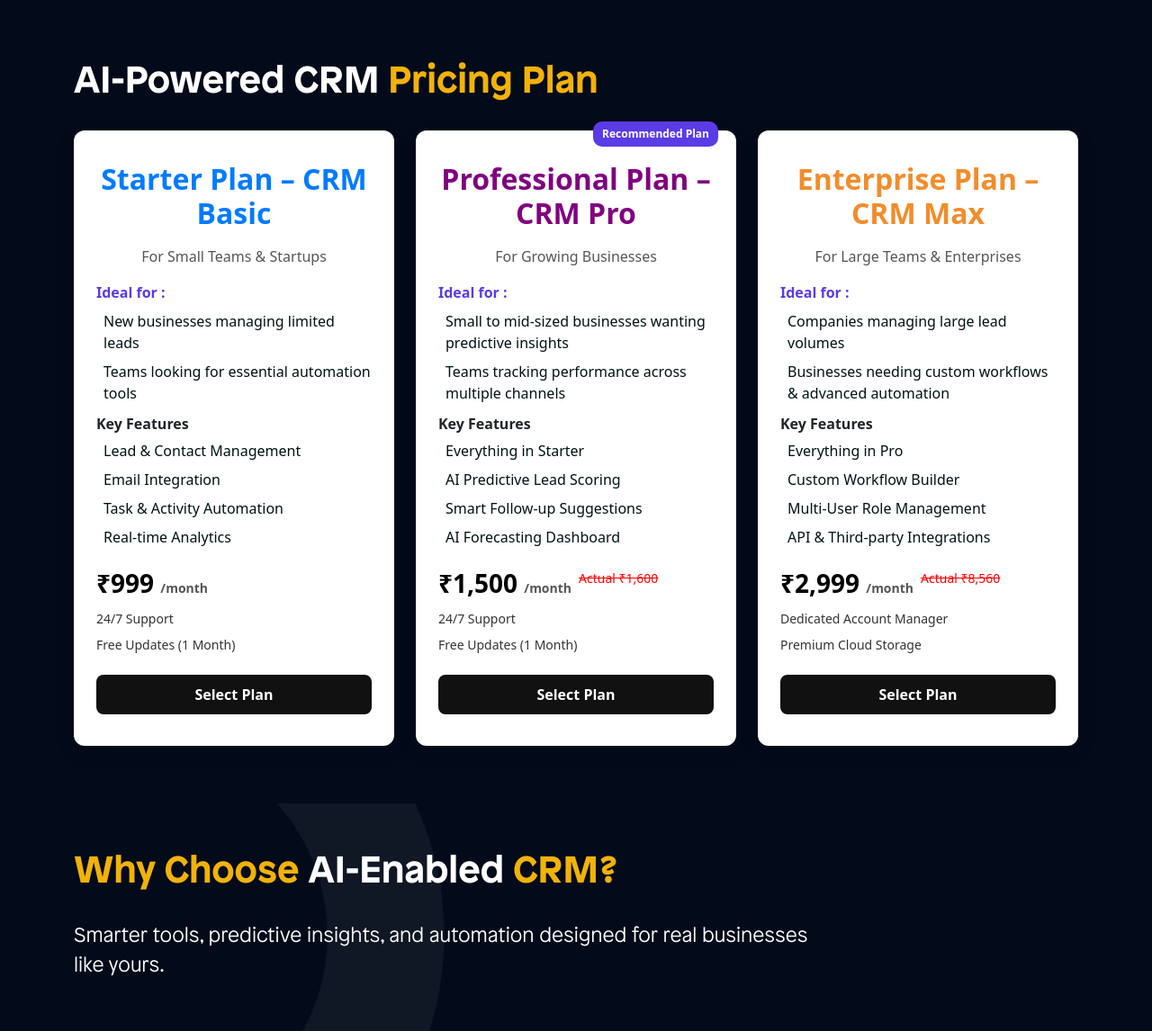
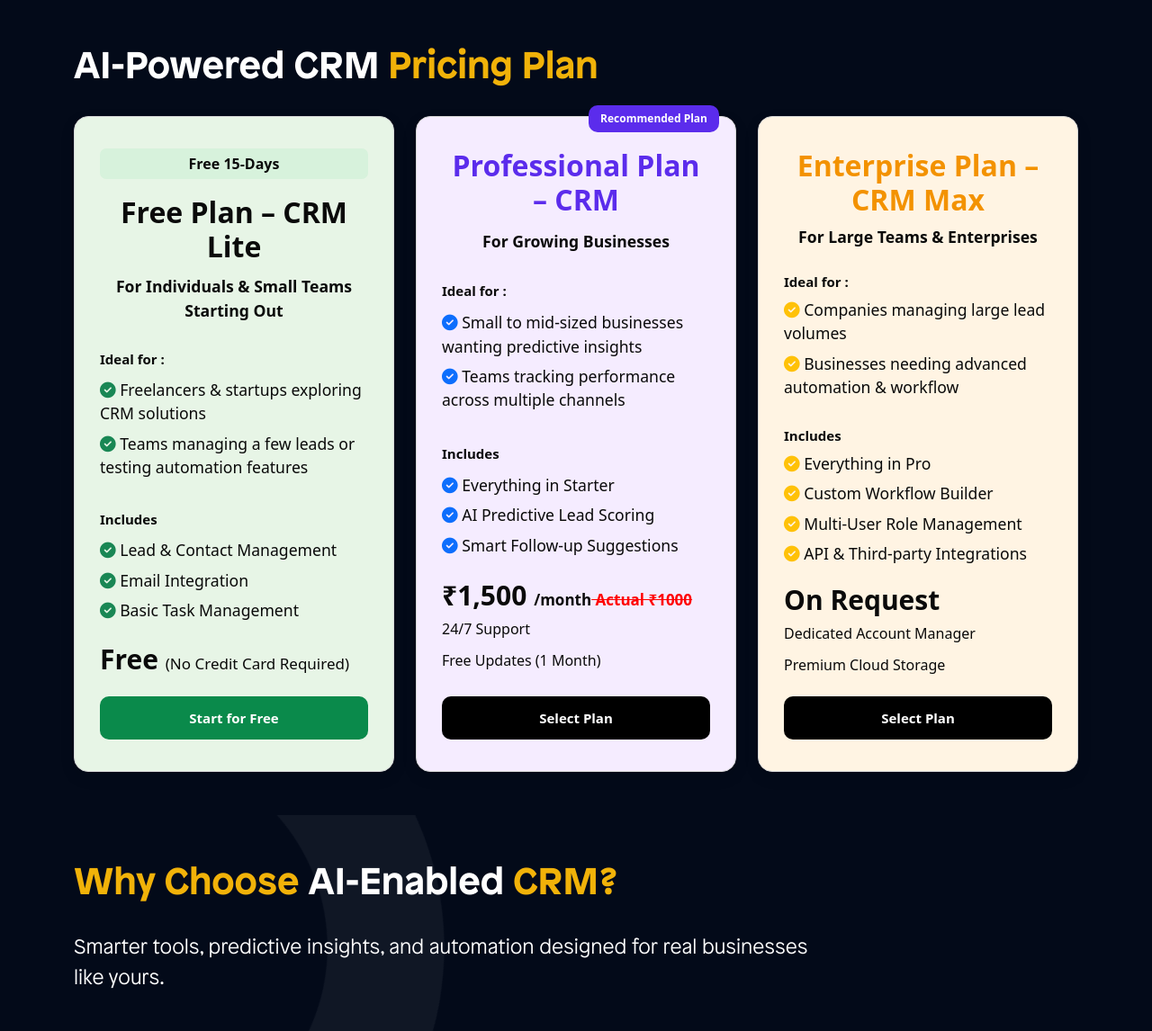
Before and after one commit to psdigitise/crm-django, a Django app: page / in a window 1280 px wide. Shown: the part 1804-2950 px from the top of the page at 90% size. Run offline with Django 5.2, Linux system fonts and the light colour scheme; style sheets or scripts are compiled from the project's sources; some libraries are stand-ins or nearby versions.

Commit message:
Santhosh Plan Update

```diff
--- a/mysite/myapp/static/scss/crm/_crm-plan.scss
+++ b/mysite/myapp/static/scss/crm/_crm-plan.scss
@@ -1,113 +1,157 @@
+$green-bg: #e7f5e6;
+$lavender-bg: #f5ecff;
+$cream-bg: #fff4e3;
+$primary-purple: #5b2cec;
+$orange: #f39200;
+$text-dark: #0a0a0a;
 
 .crm-pricing-section {
-  padding: 4rem 0;
-  position: relative;
-  overflow: hidden;
+  padding:3rem 0rem;
 
+  li{
+    list-style: none;
+  }
+
+  ul{
+    margin-bottom: 0.5rem;
+  }
 
   .pricing-card {
-  background: #fff;
-  border-radius: 12px;
-  box-shadow: 0 8px 25px rgba(0,0,0,0.08);
-  padding: 35px 25px;
-  position: relative;
-  transition: 0.3s;
     height: 100%;
+    border-radius: 16px;
+    border: 1px solid #d6d6d6;
+    padding: 35px 28px;
     display: flex;
     flex-direction: column;
     justify-content: space-between;
+    min-height: 620px;
+    background: #fff;
+    box-shadow: 0 6px 16px rgba(0,0,0,0.12);
+    transition: .25s ease-in-out;
+
+    &:hover {
+      transform: translateY(-6px);
+      box-shadow: 0 10px 26px rgba(0,0,0,0.18);
     }
-.pricing-card:hover {
-  transform: translateY(-6px);
-  box-shadow: 0 15px 35px rgba(0,0,0,0.15);
-}
+
     .plan-title {
       font-size: 2rem;
+      font-weight: 800;
+      text-align: center;
+      margin-bottom: 8px;
+      color: $text-dark;
+    }
+
+    .plan-sub {
+      font-size: 1.1rem;
+      text-align: center;
+      font-weight: 600;
+      color: $text-dark;
+      margin-bottom: 0.7rem;
+    }
+
+    .section-label {
+      font-size: 15px;
       font-weight: 700;
-  margin-bottom: 1rem;
-  text-align: center;
-}
-.plan-sub {
-  color: #555;
-  font-weight: 500;
-  margin-bottom: 1rem;
-  text-align: center !important;
-}
-.ideal-for {
-  color: #5b3be6;
-  font-weight: 600;
-  margin-bottom: 8px;
-}
-ul {
-  list-style: none;
-  padding: 0;
-  margin: 0;
-}
-ul li {
-  margin-bottom: 8px;
-  display: flex;
-  gap: 8px;
-  color: #001214;
-}
-ul li i {
-  font-size: 10px;
-  margin-top: 6px;
-}
-.key-title {
-  font-weight: 600;
-  margin-top: 10px;
+      color: $text-dark;
+      margin-top: 15px;
       margin-bottom: 6px;
     }
-.price {
-  font-size: 28px;
-  font-weight: 700;
-   margin-top: 10px;
+
+    .features-list li {
+      font-size: 1.1rem;
+      margin-bottom: 7px;
+      color: $text-dark;
     }
-.price span {
-  font-size: 14px;
-  color: #555;
-}
-.price-old {
-  text-decoration: line-through;
-  font-size: 14px;
-  color: red;
-  margin-left: 8px;
-}
-.support {
-  font-size: 14px;
-  color: #333;
-  margin-top: 8px;
 
-  p{
-    padding-bottom: 0.5rem;
+    .price-text {
+      font-size: 30px;
+      font-weight: 900;
+      color: $text-dark;
+      margin-bottom: 3px;
+
+      span {
+        font-size: 17px;
       }
     }
-.select-btn {
-  background: #111;
+
+    .old-price {
+      font-size: 14px;
+      text-decoration: line-through;
+      color: red;
+      font-weight: 700;
+    }
+
+    .note {
+      font-size: 1rem;
+      color: $text-dark;
+      font-weight: 500;
+      padding-bottom: 0.7rem;
+    }
+
+    .plan-btn {
+      width: 100%;
+      padding: 13px;
+      font-size: 15px;
+      font-weight: 700;
+      border-radius: 10px;
+      border: none;
+      transition: .3s;
+      background: #000;
       color: #fff;
-  border: none;
-  padding: 10px;
-  width: 100%;
-  font-weight: 600;
-  border-radius: 8px;
-  margin-top: 15px;
+      margin-top: 12px;
+
+      &:hover {
+        opacity: .9;
+        transform: scale(1.02);
       }
-.select-btn:hover {
-  background: #5b3be6;
     }
-.badge-reco {
-  position: absolute;
-  top: -10px;
-  right: 20px;
-  background: #5b3be6;
-  color: #fff;
-  font-size: 12px;
-  padding: 5px 10px;
-  border-radius: 10px;
+  }
+
+  .pricing-card.free {
+    background: $green-bg;
+
+    .top-badge-free {
+      background: #d7f2dc;
+      color: $text-dark;
+      font-size: 16px;
+      padding: 5px 14px;
+      border-radius: 7px;
+      display: inline-block;
+      margin-bottom: 14px;
       font-weight: 600;
     }
-.starter .plan-title { color: #007bff; }
-.pro .plan-title { color: purple; }
-.enterprise .plan-title { color: #f18d2b; }
 
+    .plan-btn {
+      background: #0a8a4b;
     }
+  }
+
+  .pricing-card.pro {
+    background: $lavender-bg;
+
+    .recommended-badge {
+      background: $primary-purple;
+      color: #fff;
+      padding: 6px 13px;
+      border-radius: 10px;
+      font-size: 12px;
+      font-weight: 700;
+      position: absolute;
+      top: -13px;
+      right: 18px;
+    }
+
+    .plan-title {
+      color: $primary-purple !important;
+    }
+  }
+
+  .pricing-card.enterprise {
+    background: $cream-bg;
+
+    .plan-title {
+      color: $orange !important;
+    }
+  }
+}
--- a/mysite/myapp/templates/index.html
+++ b/mysite/myapp/templates/index.html
@@ -5,118 +5,159 @@
 
     <style>
         .crm-pricing-section {
-  padding: 4rem 0;
-  position: relative;
-  overflow: hidden;
+  padding: 3rem 0rem;
+}
 
+.crm-pricing-section li {
+  list-style: none;
+}
 
-  .pricing-card {
-  background: #fff;
-  border-radius: 12px;
-  box-shadow: 0 8px 25px rgba(0,0,0,0.08);
-  padding: 35px 25px;
-  position: relative;
-  transition: 0.3s;
+.crm-pricing-section ul {
+  margin-bottom: 0.5rem;
+}
+
+.crm-pricing-section .pricing-card {
   height: 100%;
+  border-radius: 16px;
+  border: 1px solid #d6d6d6;
+  padding: 35px 28px;
   display: flex;
   flex-direction: column;
   justify-content: space-between;
+  min-height: 620px;
+  background: #fff;
+  box-shadow: 0 6px 16px rgba(0,0,0,0.12);
+  transition: .25s ease-in-out;
 }
-.pricing-card:hover {
+
+.crm-pricing-section .pricing-card:hover {
   transform: translateY(-6px);
-  box-shadow: 0 15px 35px rgba(0,0,0,0.15);
+  box-shadow: 0 10px 26px rgba(0,0,0,0.18);
 }
-.plan-title {
+
+.crm-pricing-section .pricing-card .plan-title {
   font-size: 2rem;
+  font-weight: 800;
+  text-align: center;
+  margin-bottom: 8px;
+  color: #0a0a0a;
+}
+
+.crm-pricing-section .pricing-card .plan-sub {
+  font-size: 1.1rem;
+  text-align: center;
+  font-weight: 600;
+  color: #0a0a0a;
+  margin-bottom: 0.7rem;
+}
+
+.crm-pricing-section .pricing-card .section-label {
+  font-size: 15px;
   font-weight: 700;
-  margin-bottom: 1rem;
-  text-align: center;
-}
-.plan-sub {
-  color: #555;
-  font-weight: 500;
-  margin-bottom: 1rem;
-  text-align: center !important;
-}
-.ideal-for {
-  color: #5b3be6;
-  font-weight: 600;
-  margin-bottom: 8px;
-}
-ul {
-  list-style: none;
-  padding: 0;
-  margin: 0;
-}
-ul li {
-  margin-bottom: 8px;
-  display: flex;
-  gap: 8px;
-  color: #001214;
-}
-ul li i {
-  font-size: 10px;
-  margin-top: 6px;
-}
-.key-title {
-  font-weight: 600;
-  margin-top: 10px;
+  color: #0a0a0a;
+  margin-top: 15px;
   margin-bottom: 6px;
 }
-.price {
-  font-size: 28px;
+
+.crm-pricing-section .pricing-card .features-list li {
+  font-size: 1.1rem;
+  margin-bottom: 7px;
+  color: #0a0a0a;
+}
+
+.crm-pricing-section .pricing-card .price-text {
+  font-size: 30px;
+  font-weight: 900;
+  color: #0a0a0a;
+  margin-bottom: 3px;
+}
+
+.crm-pricing-section .pricing-card .price-text span {
+  font-size: 17px;
+}
+
+.crm-pricing-section .pricing-card .old-price {
+  font-size: 14px;
+  text-decoration: line-through;
+  color: red;
   font-weight: 700;
-   margin-top: 10px;
-           color: black
 }
-.price span {
-  font-size: 14px;
-  color: #555;
+
+.crm-pricing-section .pricing-card .note {
+  font-size: 1rem;
+  color: #0a0a0a;
+  font-weight: 500;
+  padding-bottom: 0.7rem;
 }
-.price-old {
-  text-decoration: line-through;
-  font-size: 14px;
-  color: red;
-  margin-left: 8px;
+
+.crm-pricing-section .pricing-card .plan-btn {
+  width: 100%;
+  padding: 13px;
+  font-size: 15px;
+  font-weight: 700;
+  border-radius: 10px;
+  border: none;
+  transition: .3s;
+  background: #000;
+  color: #fff;
+  margin-top: 12px;
 }
-.support {
-  font-size: 14px;
-  color: #333;
-  margin-top: 8px;
 
-  p{
-    padding-bottom: 0.5rem;
+.crm-pricing-section .pricing-card .plan-btn:hover {
+  opacity: .9;
+  transform: scale(1.02);
 }
+
+/* FREE PLAN */
+.crm-pricing-section .pricing-card.free {
+  background: #e7f5e6;
 }
-.select-btn {
-  background: #111;
-  color: #fff;
-  border: none;
-  padding: 10px;
-  width: 100%;
-  font-weight: 600;
-  border-radius: 8px;
-  margin-top: 15px;
-}
-.select-btn:hover {
-  background: #5b3be6;
-}
-.badge-reco {
-  position: absolute;
-  top: -10px;
-  right: 20px;
-  background: #5b3be6;
-  color: #fff;
-  font-size: 12px;
-  padding: 5px 10px;
-  border-radius: 10px;
+
+.crm-pricing-section .pricing-card.free .top-badge-free {
+  background: #d7f2dc;
+  color: #0a0a0a;
+  font-size: 16px;
+  padding: 5px 14px;
+  border-radius: 7px;
+  display: inline-block;
+  margin-bottom: 14px;
   font-weight: 600;
 }
-.starter .plan-title { color: #007bff; }
-.pro .plan-title { color: purple; }
-.enterprise .plan-title { color: #f18d2b; }
 
+.crm-pricing-section .pricing-card.free .plan-btn {
+  background: #0a8a4b;
 }
+
+/* PRO PLAN */
+.crm-pricing-section .pricing-card.pro {
+  background: #f5ecff;
+}
+
+.crm-pricing-section .pricing-card.pro .recommended-badge {
+  background: #5b2cec;
+  color: #fff;
+  padding: 6px 13px;
+  border-radius: 10px;
+  font-size: 12px;
+  font-weight: 700;
+  position: absolute;
+  top: -13px;
+  right: 18px;
+}
+
+.crm-pricing-section .pricing-card.pro .plan-title {
+  color: #5b2cec !important;
+}
+
+/* ENTERPRISE PLAN */
+.crm-pricing-section .pricing-card.enterprise {
+  background: #fff4e3;
+}
+
+.crm-pricing-section .pricing-card.enterprise .plan-title {
+  color: #f39200 !important;
+}
+
     </style>
 
 <section class="banner-area">
@@ -274,125 +315,101 @@ ul li i {
 
 
 
-
 <!---plans-->
 <section class="crm-pricing-section" id="our-pricing">
     <div class="container">
         <h2 class="main-title"><span>AI-Powered CRM</span> Pricing Plan</h2>
 
-    <div class="row g-4">
-      <!-- Starter Plan -->
+        <div class="row g-4 justify-content-center align-items-stretch">
+
+            <!-- FREE PLAN -->
             <div class="col-md-4">
-        <div class="pricing-card starter">
-          <div>
-            <h3 class="plan-title">Starter Plan – CRM Basic</h3>
-            <p class="plan-sub">For Small Teams & Startups</p>
+                <div class="pricing-card free h-100">
+                    <p class="top-badge-free text-center">Free 15-Days</p>
+                    <h3 class="plan-title">Free Plan – CRM Lite</h3>
+                    <p class="plan-sub">For Individuals & Small Teams Starting Out</p>
 
-            <p class="ideal-for">Ideal for :</p>
-            <ul>
-              <li><i class="bi bi-diamond-fill text-primary"></i> New businesses managing limited leads</li>
-              <li><i class="bi bi-diamond-fill text-primary"></i> Teams looking for essential automation tools</li>
+                    <p class="section-label">Ideal for :</p>
+                    <ul class="features-list">
+                        <li><i class="fa-solid fa-circle-check text-success"></i>   Freelancers & startups exploring CRM solutions</li>
+                        <li><i class="fa-solid fa-circle-check text-success"></i>  Teams managing a few leads or testing automation features</li>
                     </ul>
 
-            <p class="key-title">Key Features</p>
-            <ul>
-              <li><i class="bi bi-check-circle"></i> Lead & Contact Management</li>
-              <li><i class="bi bi-check-circle"></i> Email Integration</li>
-              <li><i class="bi bi-check-circle"></i> Task & Activity Automation</li>
-              <li><i class="bi bi-check-circle"></i> Real-time Analytics</li>
+                    <p class="section-label">Includes</p>
+                    <ul class="features-list">
+                        <li><i class="fa-solid fa-circle-check text-success"></i>  Lead & Contact Management</li>
+                        <li><i class="fa-solid fa-circle-check text-success"></i>  Email Integration</li>
+                        <li><i class="fa-solid fa-circle-check text-success"></i>  Basic Task Management</li>
                     </ul>
+
+                    <p class="price-text">Free  <span class="note">(No Credit Card Required)</span></p>
+                    <button class="plan-btn">Start for Free</button>
                 </div>
-          <div>
-            <div class="price">₹999 <span>/month</span></div>
-            <div class="support">
-              <p><i class="bi bi-check-circle-fill text-success"></i> 24/7 Support &nbsp;</p>
-              <p><i class="bi bi-check-circle-fill text-success"></i> Free Updates (1 Month)</p>
             </div>
-            <!-- <button class="select-btn" data-plan="Starter Plan – CRM Basic" data-amount="999">Select Plan</button> -->
-             <button class="select-btn" data-plan="Starter Plan – CRM Basic" data-amount="999">Select Plan</button>
+
+            <!-- PROFESSIONAL PLAN -->
+            <div class="col-md-4">
+                <div class="pricing-card pro position-relative h-100">
+                    <span class="recommended-badge">Recommended Plan</span>
+
+                    <h3 class="plan-title">Professional Plan – CRM</h3>
+                    <p class="plan-sub">For Growing Businesses</p>
+
+                    <p class="section-label">Ideal for :</p>
+                    <ul class="features-list">
+                        <li><i class="fa-solid fa-circle-check text-primary"></i> Small to mid-sized businesses wanting predictive insights</li>
+                        <li><i class="fa-solid fa-circle-check text-primary"></i> Teams tracking performance across multiple channels</li>
+                    </ul>
+
+                    <p class="section-label">Includes</p>
+                    <ul class="features-list">
+                        <li><i class="fa-solid fa-circle-check text-primary"></i> Everything in Starter</li>
+                        <li><i class="fa-solid fa-circle-check text-primary"></i> AI Predictive Lead Scoring</li>
+                        <li><i class="fa-solid fa-circle-check text-primary"></i> Smart Follow-up Suggestions</li>
+                    </ul>
+
+                    <div class="price-box">
+                        <p class="price-text">₹1,500 <span>/month</span><span class="old-price"> Actual ₹1000</span></p>
+                        <p class="note">24/7 Support</p>
+                        <p class="note">Free Updates (1 Month)</p>
+                    </div>
+
+                    <button class="plan-btn">Select Plan</button>
+                </div>
+            </div>
+
+            <!-- ENTERPRISE PLAN -->
+            <div class="col-md-4">
+                <div class="pricing-card enterprise h-100">
+
+                    <h3 class="plan-title">Enterprise Plan – CRM Max</h3>
+                    <p class="plan-sub">For Large Teams & Enterprises</p>
+
+                    <p class="section-label">Ideal for :</p>
+                    <ul class="features-list">
+                        <li><i class="fa-solid fa-circle-check text-warning"></i> Companies managing large lead volumes</li>
+                        <li><i class="fa-solid fa-circle-check text-warning"></i>  Businesses needing advanced automation & workflow</li>
+                    </ul>
+
+                    <p class="section-label">Includes</p>
+                    <ul class="features-list">
+                        <li><i class="fa-solid fa-circle-check text-warning"></i>  Everything in Pro</li>
+                        <li><i class="fa-solid fa-circle-check text-warning"></i>  Custom Workflow Builder</li>
+                        <li><i class="fa-solid fa-circle-check text-warning"></i>  Multi-User Role Management</li>
+                        <li><i class="fa-solid fa-circle-check text-warning"></i>  API & Third-party Integrations</li>
+                    </ul>
+
+                    <p class="price-text">On Request</p>
+                    <p class="note">Dedicated Account Manager</p>
+                     <p class="note">Premium Cloud Storage</p>
+
+                    <button class="plan-btn">Select Plan</button>
+                </div>
+            </div>
 
         </div>
     </div>
-      </div>
-
-      <!-- Professional Plan -->
-      <div class="col-md-4">
-        <div class="pricing-card pro">
-          <div class="badge-reco">Recommended Plan</div>
-          <div>
-            <h3 class="plan-title">Professional Plan – CRM Pro</h3>
-            <p class="plan-sub">For Growing Businesses</p>
-
-            <p class="ideal-for">Ideal for :</p>
-            <ul>
-              <li><i class="bi bi-diamond-fill text-purple"></i> Small to mid-sized businesses wanting predictive insights</li>
-              <li><i class="bi bi-diamond-fill text-purple"></i> Teams tracking performance across multiple channels</li>
-            </ul>
-
-            <p class="key-title">Key Features</p>
-            <ul>
-              <li><i class="bi bi-check-circle"></i> Everything in Starter</li>
-              <li><i class="bi bi-check-circle"></i> AI Predictive Lead Scoring</li>
-              <li><i class="bi bi-check-circle"></i> Smart Follow-up Suggestions</li>
-              <li><i class="bi bi-check-circle"></i> AI Forecasting Dashboard</li>
-            </ul>
-          </div>
-          <div>
-            <div class="d-flex align-items-center">
-              <div class="price">₹1,500 <span>/month</span></div>
-              <div class="price-old">Actual ₹1,600</div>
-            </div>
-            <div class="support">
-              <p><i class="bi bi-check-circle-fill text-success"></i> 24/7 Support &nbsp;</p>
-              <p><i class="bi bi-check-circle-fill text-success"></i> Free Updates (1 Month)</p>
-            </div>
-            <!-- <button class="select-btn" data-plan="Professional Plan – CRM Pro" data-amount="1500">Select Plan</button> -->
-             <button class="select-btn" data-plan="Starter Plan – CRM pro" data-amount="1500">Select Plan</button>
-          </div>
-        </div>
-      </div>
-
-      <!-- Enterprise Plan -->
-      <div class="col-md-4">
-        <div class="pricing-card enterprise">
-          <div>
-            <h3 class="plan-title">Enterprise Plan – CRM Max</h3>
-            <p class="plan-sub">For Large Teams & Enterprises</p>
-
-            <p class="ideal-for">Ideal for :</p>
-            <ul>
-              <li><i class="bi bi-diamond-fill text-warning"></i> Companies managing large lead volumes</li>
-              <li><i class="bi bi-diamond-fill text-warning"></i> Businesses needing custom workflows & advanced automation</li>
-            </ul>
-
-            <p class="key-title">Key Features</p>
-            <ul>
-              <li><i class="bi bi-check-circle"></i> Everything in Pro</li>
-              <li><i class="bi bi-check-circle"></i> Custom Workflow Builder</li>
-              <li><i class="bi bi-check-circle"></i> Multi-User Role Management</li>
-              <li><i class="bi bi-check-circle"></i> API & Third-party Integrations</li>
-            </ul>
-          </div>
-          <div>
-            <div class="d-flex align-items-center">
-              <div class="price">₹2,999 <span>/month</span></div>
-              <div class="price-old">Actual ₹8,560</div>
-            </div>
-            <div class="support">
-              <p><i class="bi bi-check-circle-fill text-warning"></i> Dedicated Account Manager &nbsp;</p>
-              <p><i class="bi bi-check-circle-fill text-warning"></i> Premium Cloud Storage</p>
-            </div>
-            <!-- <button class="select-btn" data-plan="Enterprise Plan – CRM Max" data-amount="2999">Select Plan</button> -->
-             <button class="select-btn" data-plan="Starter Plan – CRM max" data-amount="2999">Select Plan</button>
-
-          </div>
-        </div>
-      </div>
-    </div>
-  </div>
 </section>
-
-
 
 
 <!-- <section class="crm-pricing-section" id="our-pricing">
```
Lines whose indentation alone changed are shown as unchanged.
